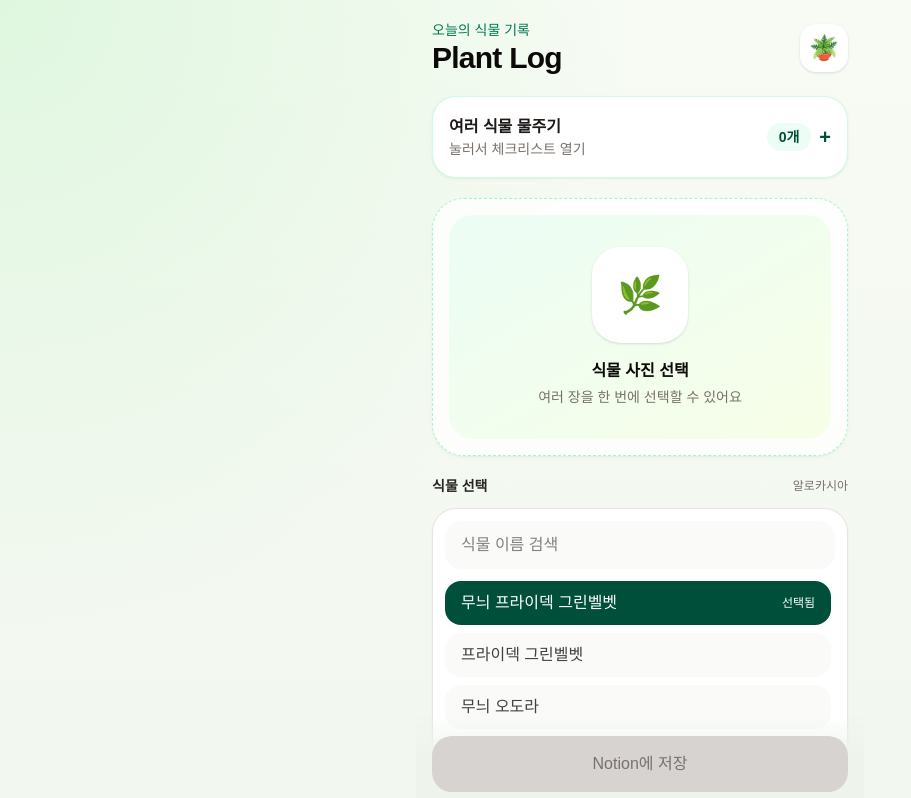
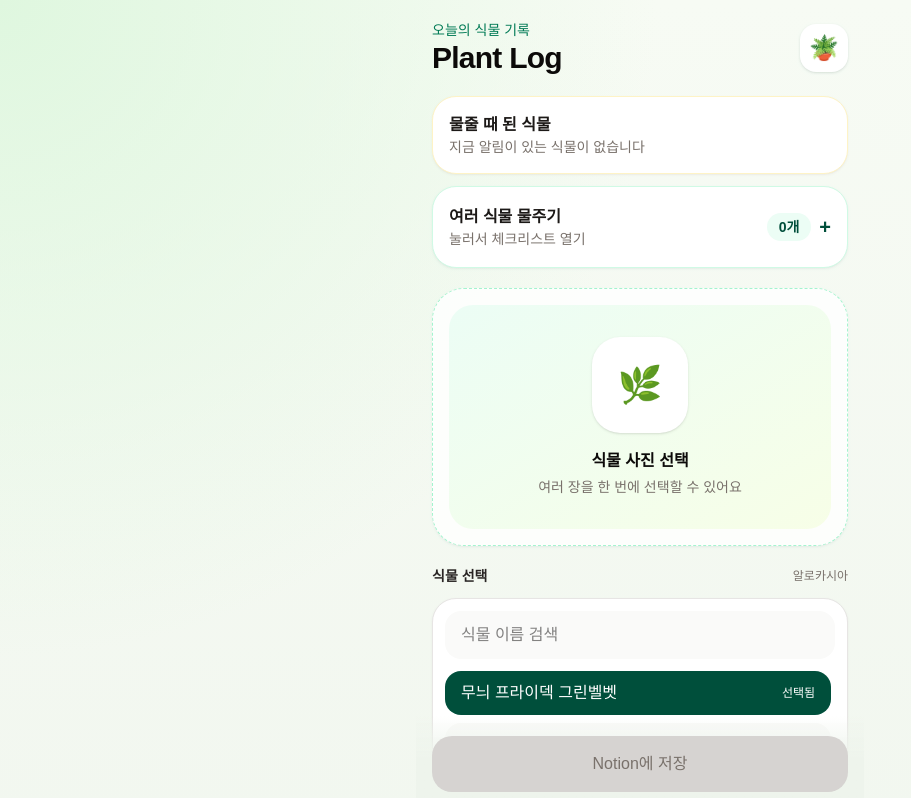
Before and after one commit to wo0h881-dev/plant-log, a Next.js app: page / in a window 1280 px wide. Shown: the top 798 px of the page, without its empty margins (0-911 px from the left). Built offline with nearby package versions, Linux system fonts and the light colour scheme.

Commit message:
Separate watering due checklist

```diff
--- a/components/BatchWatering.tsx
+++ b/components/BatchWatering.tsx
@@ -36,6 +36,10 @@ function toDateTime(dateValue: string) {
   return new Date(`${dateValue}T12:00:00`).toISOString();
 }
 
+function canShowInWateringList(plant: Plant) {
+  return !["자구", "사망"].includes(plant.category.trim());
+}
+
 export function BatchWatering({ plants, onWateringSaved }: BatchWateringProps) {
   const [isOpen, setIsOpen] = useState(false);
   const [selectedIds, setSelectedIds] = useState<string[]>([]);
@@ -50,10 +54,11 @@ export function BatchWatering({ plants, onWateringSaved }: BatchWateringProps) {
   const dismissedDueIdSet = useMemo(() => new Set(dismissedDueIds), [dismissedDueIds]);
   const successfulResults = results.filter((result) => result.ok);
   const failedResults = results.filter((result) => !result.ok);
-  const duePlants = plants.filter(
+  const wateringPlants = plants.filter(canShowInWateringList);
+  const duePlants = wateringPlants.filter(
     (plant) => plant.isWateringDue && !dismissedDueIdSet.has(plant.id),
   ).sort((a, b) => (b.daysSinceWatered ?? 0) - (a.daysSinceWatered ?? 0));
-  const filteredPlants = plants.filter((plant) =>
+  const filteredPlants = wateringPlants.filter((plant) =>
     formatPlantName(plant).toLowerCase().includes(query.trim().toLowerCase()),
   );
 
@@ -63,8 +68,15 @@ export function BatchWatering({ plants, onWateringSaved }: BatchWateringProps) {
     );
   }
 
+  function selectAllDuePlants() {
+    setSelectedIds((current) => [
+      ...new Set([...current, ...duePlants.map((plant) => plant.id)]),
+    ]);
+    setIsOpen(true);
+  }
+
   async function saveWateringLogs() {
-    const selectedPlants = plants.filter((plant) => selectedIdSet.has(plant.id));
+    const selectedPlants = wateringPlants.filter((plant) => selectedIdSet.has(plant.id));
 
     if (!selectedPlants.length) {
       setSaveState("error");
@@ -131,7 +143,68 @@ export function BatchWatering({ plants, onWateringSaved }: BatchWateringProps) {
   }
 
   return (
-    <section className="rounded-[1.5rem] border border-emerald-100 bg-white p-4 shadow-sm shadow-emerald-950/5">
+    <div className="space-y-3">
+      <section className="rounded-[1.5rem] border border-amber-100 bg-white p-4 shadow-sm shadow-amber-950/5">
+        <div className="flex items-center justify-between gap-3">
+          <div>
+            <p className="text-base font-bold text-stone-900">물줄 때 된 식물</p>
+            <p className="text-sm text-stone-500">
+              {duePlants.length ? "체크하고 바로 물주기 기록을 저장하세요" : "지금 알림이 있는 식물이 없습니다"}
+            </p>
+          </div>
+          {duePlants.length ? (
+            <span className="rounded-full bg-amber-50 px-3 py-1 text-sm font-semibold text-amber-900">
+              {duePlants.length}개
+            </span>
+          ) : null}
+        </div>
+
+        {duePlants.length ? (
+          <div className="mt-3">
+            <button
+              type="button"
+              onClick={selectAllDuePlants}
+              className="mb-3 min-h-10 w-full rounded-2xl bg-amber-100 px-4 text-sm font-bold text-amber-950 transition active:scale-[0.99]"
+            >
+              전체선택
+            </button>
+
+            <div className="max-h-56 space-y-2 overflow-y-auto pr-1">
+              {duePlants.map((plant) => {
+                const isSelected = selectedIdSet.has(plant.id);
+                const daysText =
+                  typeof plant.daysSinceWatered === "number"
+                    ? `물 안 준 지 ${plant.daysSinceWatered}일`
+                    : "물준 기록 없음";
+
+                return (
+                  <label
+                    key={`due-${plant.id}`}
+                    className={`flex min-h-14 items-center justify-between gap-3 rounded-2xl px-3 text-sm transition ${
+                      isSelected ? "bg-amber-200/80" : "bg-amber-50"
+                    }`}
+                  >
+                    <span>
+                      <span className="block font-semibold text-stone-900">{plant.name}</span>
+                      <span className="block text-xs text-stone-600">
+                        관수 주기 {plant.wateringCycleDays}일 · {daysText}
+                      </span>
+                    </span>
+                    <input
+                      type="checkbox"
+                      checked={isSelected}
+                      onChange={() => togglePlant(plant.id)}
+                      className="h-5 w-5 accent-emerald-900"
+                    />
+                  </label>
+                );
+              })}
+            </div>
+          </div>
+        ) : null}
+      </section>
+
+      <section className="rounded-[1.5rem] border border-emerald-100 bg-white p-4 shadow-sm shadow-emerald-950/5">
       <button
         type="button"
         onClick={() => setIsOpen((current) => !current)}
@@ -154,50 +227,6 @@ export function BatchWatering({ plants, onWateringSaved }: BatchWateringProps) {
 
       {isOpen ? (
         <div className="mt-4">
-          {duePlants.length ? (
-            <div className="mb-4 rounded-[1.25rem] bg-amber-50 p-3 text-sm text-amber-950">
-              <div className="mb-2 flex items-center justify-between">
-                <p className="font-bold">물줄 때 된 식물</p>
-                <span className="text-xs font-semibold">{duePlants.length}개</span>
-              </div>
-              <div className="max-h-56 space-y-2 overflow-y-auto pr-1">
-                {duePlants.map((plant) => {
-                  const isSelected = selectedIdSet.has(plant.id);
-                  const daysText =
-                    typeof plant.daysSinceWatered === "number"
-                      ? `물 안 준 지 ${plant.daysSinceWatered}일`
-                      : "물준 기록 없음";
-
-                  return (
-                    <label
-                      key={`due-${plant.id}`}
-                      className={`flex min-h-14 items-center justify-between gap-3 rounded-2xl px-3 transition ${
-                        isSelected ? "bg-amber-200/80" : "bg-white"
-                      }`}
-                    >
-                      <span>
-                        <span className="block font-semibold text-stone-900">{plant.name}</span>
-                        <span className="block text-xs text-stone-600">
-                          관수 주기 {plant.wateringCycleDays}일 · {daysText}
-                        </span>
-                      </span>
-                      <input
-                        type="checkbox"
-                        checked={isSelected}
-                        onChange={() => togglePlant(plant.id)}
-                        className="h-5 w-5 accent-emerald-900"
-                      />
-                    </label>
-                  );
-                })}
-              </div>
-            </div>
-          ) : (
-            <div className="mb-4 rounded-[1.25rem] bg-emerald-50 px-4 py-3 text-sm font-medium text-emerald-900">
-              지금 물주기 알림이 있는 식물이 없습니다.
-            </div>
-          )}
-
           <label className="mb-3 block">
             <span className="mb-2 block text-sm font-semibold text-stone-700">물 준 날짜</span>
             <input
@@ -305,6 +334,7 @@ export function BatchWatering({ plants, onWateringSaved }: BatchWateringProps) {
           </button>
         </div>
       ) : null}
-    </section>
+      </section>
+    </div>
   );
 }
```
